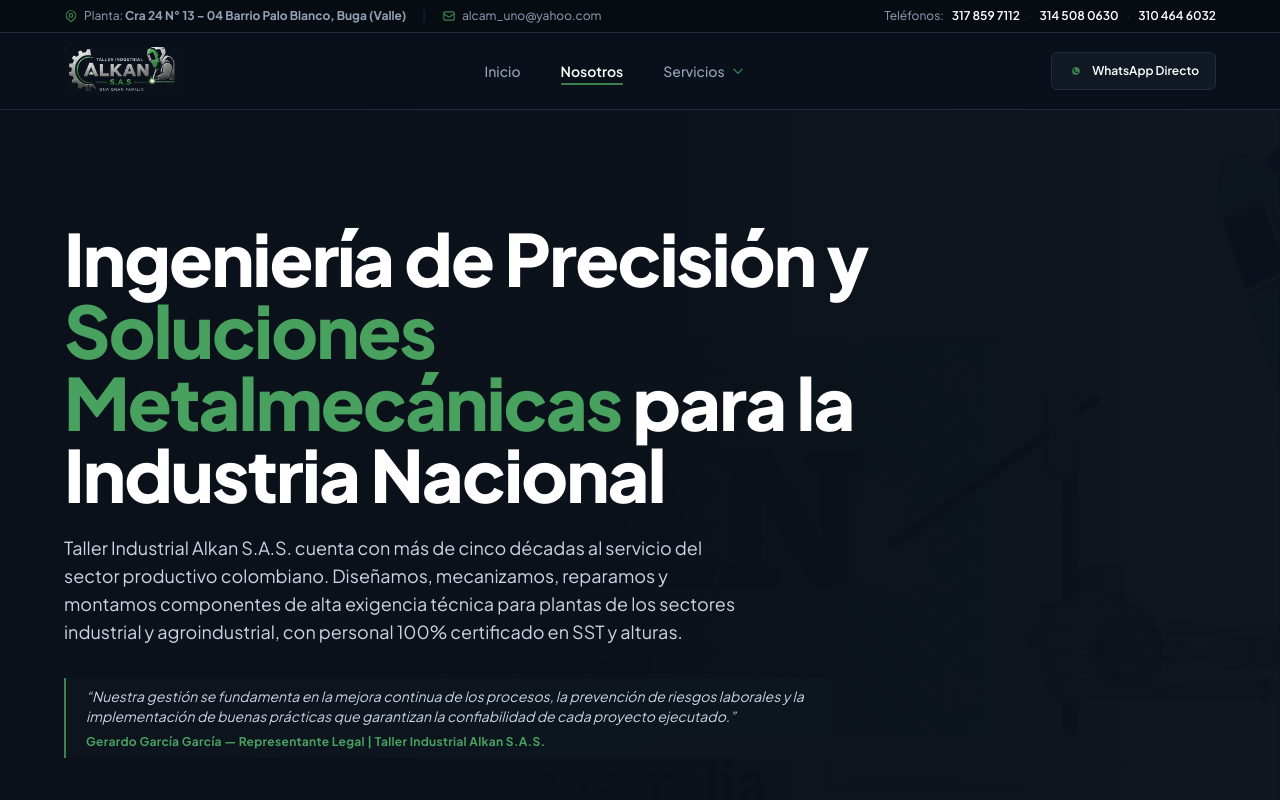
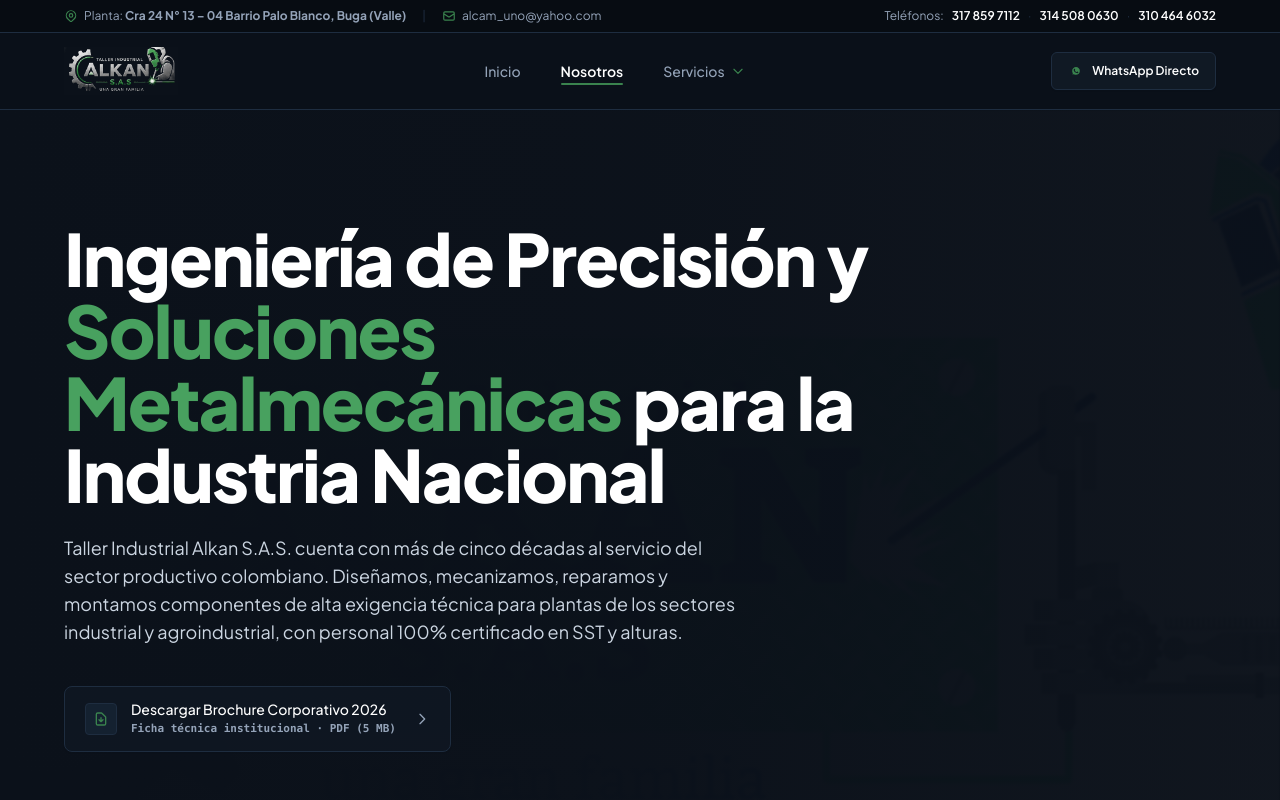
Before and after one commit to dilanmh066-ux/AlkanWeb, a plain HTML site: page vistas/nosotros.html in a window 1280 px wide. Shown: the top 800 px of the page. Drawn offline with nearby package versions, Linux system fonts and the light colour scheme.

Commit message:
Integrar descarga sobria de brochure corporativo favicon OpenGraph y salto agil movil

```diff
--- a/vistas/nosotros.html
+++ b/vistas/nosotros.html
@@ -5,6 +5,14 @@
   <meta name="viewport" content="width=device-width, initial-scale=1.0">
   <title>Nosotros | Taller Industrial Alkan S.A.S. — Precisión Metalmecánica B2B</title>
   <meta name="description" content="Más de 50 años de trayectoria en mecanizado de precisión, mantenimiento industrial, corte plasma CNC y soldadura especializada en Guadalajara de Buga, Colombia.">
+
+  <!-- Favicon e Identidad Corporativa -->
+  <link rel="icon" type="image/png" href="RecursosVisuales/logo_alkan_exact_0b111a.png">
+  <meta property="og:type" content="website">
+  <meta property="og:title" content="Nosotros | Taller Industrial Alkan S.A.S.">
+  <meta property="og:description" content="Más de 50 años de trayectoria en mecanizado de precisión, mantenimiento industrial, corte plasma CNC y soldadura calificada en Buga, Valle del Cauca.">
+  <meta property="og:image" content="RecursosVisuales/logo_alkan_exact_0b111a.png">
+  <meta name="theme-color" content="#0B111A">
 
   <!-- Fonts: Inter & Plus Jakarta Sans -->
   <link rel="preconnect" href="https://fonts.googleapis.com">
@@ -244,14 +252,24 @@
         Taller Industrial Alkan S.A.S. cuenta con más de cinco décadas al servicio del sector productivo colombiano. Diseñamos, mecanizamos, reparamos y montamos componentes de alta exigencia técnica para plantas de los sectores industrial y agroindustrial, con personal 100% certificado en SST y alturas.
       </p>
 
-      <!-- Cita Institucional y Firma de Gerardo García -->
-      <div class="border-l-2 border-brand-green pl-5 py-2 max-w-3xl bg-brand-surface/40 rounded-r-lg">
-        <p class="text-sm italic text-brand-textSteel mb-2">
-          “Nuestra gestión se fundamenta en la mejora continua de los procesos, la prevención de riesgos laborales y la implementación de buenas prácticas que garantizan la confiabilidad de cada proyecto ejecutado.”
-        </p>
-        <p class="text-xs font-bold text-brand-greenHover tracking-wide">
-          Gerardo García García — Representante Legal | Taller Industrial Alkan S.A.S.
-        </p>
+      <!-- Descarga de Brochure Corporativo B2B (Discreto y Técnico) -->
+      <div class="pt-2">
+        <a
+          href="RecursosVisuales/BROCHURE - TALLER ALKAN 2026.pdf"
+          download="BROCHURE - TALLER ALKAN 2026.pdf"
+          target="_blank"
+          rel="noopener noreferrer"
+          class="inline-flex items-center gap-3.5 px-4 sm:px-5 py-3 rounded-lg border border-brand-border bg-brand-surface/70 hover:bg-brand-surface hover:border-brand-green/60 text-xs sm:text-sm font-semibold text-brand-textSteel hover:text-white transition-all shadow-sm group"
+        >
+          <div class="w-8 h-8 rounded bg-brand-card border border-brand-border flex items-center justify-center text-brand-green group-hover:text-brand-greenHover transition-colors shrink-0">
+            <svg class="w-4 h-4" fill="none" stroke="currentColor" viewBox="0 0 24 24"><path stroke-linecap="round" stroke-linejoin="round" stroke-width="2" d="M12 10v6m0 0l-3-3m3 3l3-3m2 8H7a2 2 0 01-2-2V5a2 2 0 012-2h5.586a1 1 0 01.707.293l5.414 5.414a1 1 0 01.293.707V19a2 2 0 01-2 2z"></path></svg>
+          </div>
+          <div class="text-left">
+            <span class="block text-white font-medium text-xs sm:text-sm">Descargar Brochure Corporativo 2026</span>
+            <span class="block text-[11px] text-brand-textMuted font-mono">Ficha técnica institucional · PDF (5 MB)</span>
+          </div>
+          <svg class="w-4 h-4 text-brand-textMuted group-hover:text-white group-hover:translate-x-0.5 transition-all ml-1 shrink-0" fill="none" stroke="currentColor" viewBox="0 0 24 24"><path stroke-linecap="round" stroke-linejoin="round" stroke-width="2" d="M9 5l7 7-7 7"></path></svg>
+        </a>
       </div>
     </div>
   </section>
```
Also changed, not shown: vistas/index.html (+8 -0 lines), vistas/politica-datos.html (+8 -0 lines), vistas/servicios.html (+31 -7 lines).
